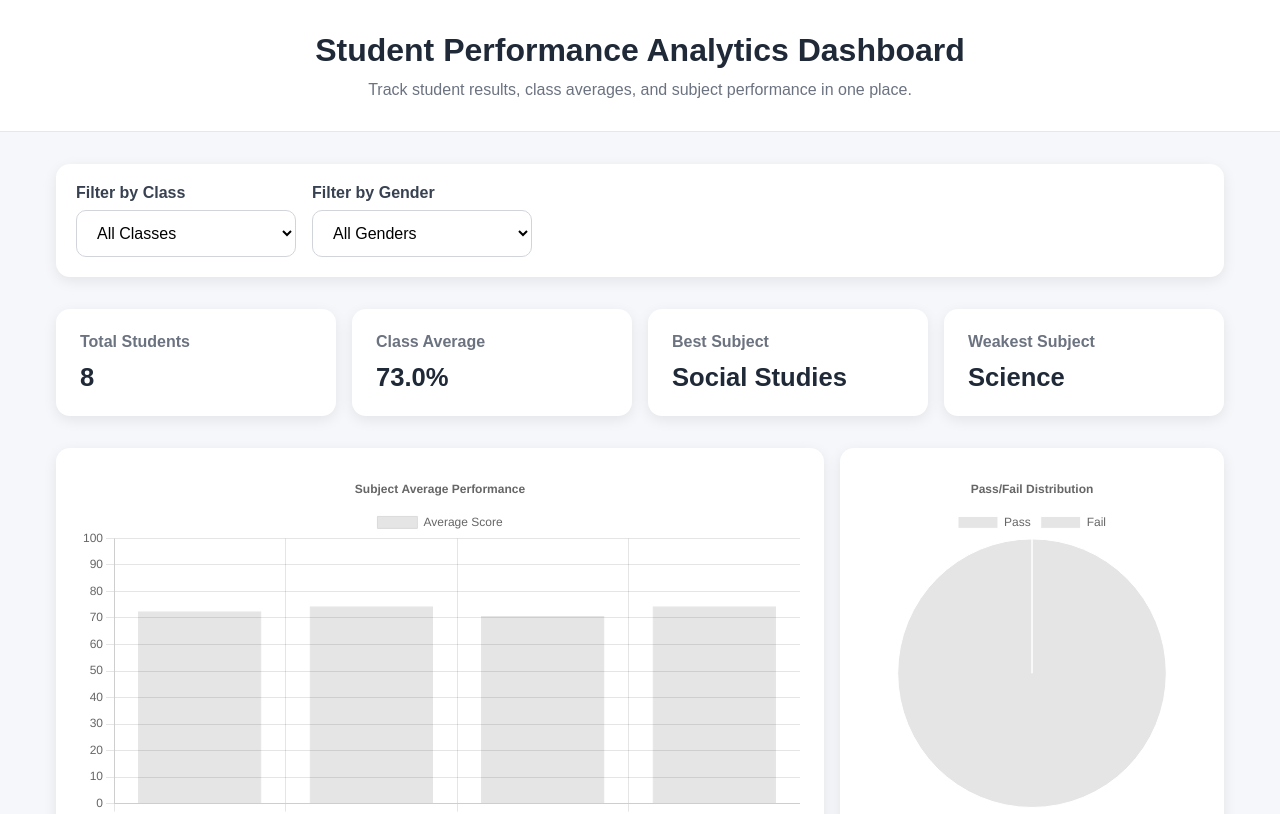
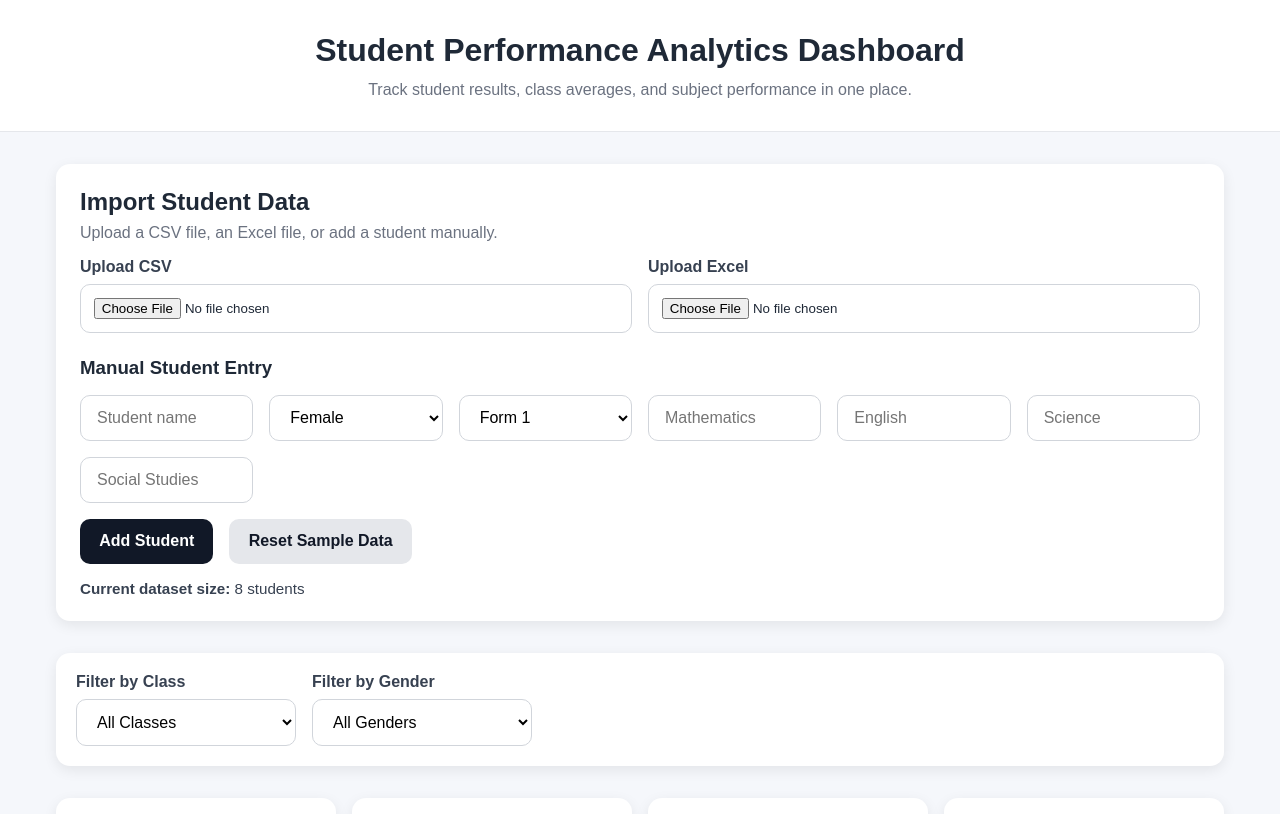
Before and after one commit to Nyantakyi-Francis/student-performance-dashboard, a React (Vite) app: page / in a window 1280 px wide. Shown: the top 814 px of the page. Built offline with nearby package versions, Linux system fonts and the light colour scheme.

Commit message:
Add CSV upload, Excel upload, and manual student entry

```diff
--- a/package.json
+++ b/package.json
@@ -11,9 +11,11 @@
   },
   "dependencies": {
     "chart.js": "^4.5.1",
+    "papaparse": "^5.5.3",
     "react": "^19.2.4",
     "react-chartjs-2": "^5.3.1",
-    "react-dom": "^19.2.4"
+    "react-dom": "^19.2.4",
+    "xlsx": "^0.18.5"
   },
   "devDependencies": {
     "@eslint/js": "^9.39.4",
--- a/src/App.css
+++ b/src/App.css
@@ -130,4 +130,98 @@ th {
   border-radius: 10px;
   background: #ffffff;
   font-size: 1rem;
+}.data-manager {
+  margin-bottom: 2rem;
 }
+
+.data-manager-card {
+  background: #ffffff;
+  padding: 1.5rem;
+  border-radius: 14px;
+  box-shadow: 0 4px 14px rgba(0, 0, 0, 0.08);
+}
+
+.data-manager-card h2 {
+  margin-bottom: 0.5rem;
+}
+
+.data-manager-card p {
+  color: #6b7280;
+  margin-bottom: 1rem;
+}
+
+.upload-grid {
+  display: grid;
+  grid-template-columns: repeat(auto-fit, minmax(220px, 1fr));
+  gap: 1rem;
+  margin-bottom: 1.5rem;
+}
+
+.upload-box {
+  display: flex;
+  flex-direction: column;
+  gap: 0.5rem;
+}
+
+.upload-box label {
+  font-weight: 600;
+  color: #374151;
+}
+
+.upload-box input[type='file'] {
+  padding: 0.8rem;
+  border: 1px solid #d1d5db;
+  border-radius: 10px;
+  background: #ffffff;
+}
+
+.manual-form h3 {
+  margin-bottom: 1rem;
+}
+
+.manual-grid {
+  display: grid;
+  grid-template-columns: repeat(auto-fit, minmax(160px, 1fr));
+  gap: 1rem;
+  margin-bottom: 1rem;
+}
+
+.manual-grid input,
+.manual-grid select {
+  padding: 0.8rem 1rem;
+  border: 1px solid #d1d5db;
+  border-radius: 10px;
+  background: #ffffff;
+  font-size: 1rem;
+}
+
+.manual-actions {
+  display: flex;
+  flex-wrap: wrap;
+  gap: 1rem;
+  margin-bottom: 1rem;
+}
+
+.manual-actions button {
+  padding: 0.85rem 1.2rem;
+  border: none;
+  border-radius: 10px;
+  cursor: pointer;
+  font-size: 1rem;
+  font-weight: 600;
+}
+
+.manual-actions button[type='submit'] {
+  background: #111827;
+  color: #ffffff;
+}
+
+.secondary-button {
+  background: #e5e7eb;
+  color: #111827;
+}
+
+.data-summary {
+  color: #374151;
+  font-size: 0.95rem;
+}
--- a/src/App.jsx
+++ b/src/App.jsx
@@ -1,13 +1,15 @@
 import { useMemo, useState } from 'react'
 import './App.css'
-import students from './data/students'
+import initialStudents from './data/students'
 import DashboardCards from './components/DashboardCards'
 import SubjectBarChart from './components/SubjectBarChart'
 import PerformancePieChart from './components/PerformancePieChart'
 import StudentTable from './components/StudentTable'
 import FilterBar from './components/FilterBar'
+import DataManager from './components/DataManager'
 
 function App() {
+  const [students, setStudents] = useState(initialStudents)
   const [selectedClass, setSelectedClass] = useState('All')
   const [selectedGender, setSelectedGender] = useState('All')
 
@@ -22,7 +24,7 @@ function App() {
 
       return matchesClass && matchesGender
     })
-  }, [selectedClass, selectedGender])
+  }, [students, selectedClass, selectedGender])
 
   return (
     <div className="app">
@@ -35,6 +37,8 @@ function App() {
       </header>
 
       <main className="main-content">
+        <DataManager students={students} setStudents={setStudents} />
+
         <FilterBar
           selectedClass={selectedClass}
           setSelectedClass={setSelectedClass}
--- /dev/null
+++ b/src/components/DataManager.jsx
@@ -0,0 +1,259 @@
+import { useState } from 'react'
+import Papa from 'papaparse'
+import * as XLSX from 'xlsx'
+
+function DataManager({ students, setStudents }) {
+  const [formData, setFormData] = useState({
+    name: '',
+    gender: 'Female',
+    class: 'Form 1',
+    mathematics: '',
+    english: '',
+    science: '',
+    socialStudies: '',
+  })
+
+  const normalizeStudent = (row, index = 0) => {
+    const normalized = {
+      id: Date.now() + index,
+      name: row.name || row.Name || '',
+      gender: row.gender || row.Gender || '',
+      class: row.class || row.Class || '',
+      mathematics: Number(row.mathematics || row.Mathematics || 0),
+      english: Number(row.english || row.English || 0),
+      science: Number(row.science || row.Science || 0),
+      socialStudies: Number(
+        row.socialStudies ||
+          row['Social Studies'] ||
+          row.social_studies ||
+          row.SocialStudies ||
+          0
+      ),
+    }
+
+    return normalized
+  }
+
+  const isValidStudent = (student) => {
+    return (
+      student.name &&
+      student.gender &&
+      student.class &&
+      !Number.isNaN(student.mathematics) &&
+      !Number.isNaN(student.english) &&
+      !Number.isNaN(student.science) &&
+      !Number.isNaN(student.socialStudies)
+    )
+  }
+
+  const handleCsvUpload = (event) => {
+    const file = event.target.files[0]
+    if (!file) return
+
+    Papa.parse(file, {
+      header: true,
+      skipEmptyLines: true,
+      complete: (results) => {
+        const parsedStudents = results.data
+          .map((row, index) => normalizeStudent(row, index))
+          .filter(isValidStudent)
+
+        if (parsedStudents.length > 0) {
+          setStudents(parsedStudents)
+        } else {
+          alert('No valid CSV data found. Please check your column names.')
+        }
+      },
+      error: () => {
+        alert('Failed to parse CSV file.')
+      },
+    })
+
+    event.target.value = ''
+  }
+
+  const handleExcelUpload = async (event) => {
+    const file = event.target.files[0]
+    if (!file) return
+
+    try {
+      const buffer = await file.arrayBuffer()
+      const workbook = XLSX.read(buffer)
+      const firstSheetName = workbook.SheetNames[0]
+      const worksheet = workbook.Sheets[firstSheetName]
+      const jsonData = XLSX.utils.sheet_to_json(worksheet)
+
+      const parsedStudents = jsonData
+        .map((row, index) => normalizeStudent(row, index))
+        .filter(isValidStudent)
+
+      if (parsedStudents.length > 0) {
+        setStudents(parsedStudents)
+      } else {
+        alert('No valid Excel data found. Please check your column names.')
+      }
+    } catch (error) {
+      alert('Failed to parse Excel file.')
+    }
+
+    event.target.value = ''
+  }
+
+  const handleChange = (event) => {
+    const { name, value } = event.target
+    setFormData((prev) => ({
+      ...prev,
+      [name]: value,
+    }))
+  }
+
+  const handleManualSubmit = (event) => {
+    event.preventDefault()
+
+    const newStudent = {
+      id: Date.now(),
+      name: formData.name.trim(),
+      gender: formData.gender,
+      class: formData.class,
+      mathematics: Number(formData.mathematics),
+      english: Number(formData.english),
+      science: Number(formData.science),
+      socialStudies: Number(formData.socialStudies),
+    }
+
+    if (
+      !newStudent.name ||
+      Number.isNaN(newStudent.mathematics) ||
+      Number.isNaN(newStudent.english) ||
+      Number.isNaN(newStudent.science) ||
+      Number.isNaN(newStudent.socialStudies)
+    ) {
+      alert('Please complete all fields correctly.')
+      return
+    }
+
+    setStudents((prev) => [...prev, newStudent])
+
+    setFormData({
+      name: '',
+      gender: 'Female',
+      class: 'Form 1',
+      mathematics: '',
+      english: '',
+      science: '',
+      socialStudies: '',
+    })
+  }
+
+  const resetToSampleData = async () => {
+    const module = await import('../data/students')
+    setStudents(module.default)
+  }
+
+  return (
+    <section className="data-manager">
+      <div className="data-manager-card">
+        <h2>Import Student Data</h2>
+        <p>
+          Upload a CSV file, an Excel file, or add a student manually.
+        </p>
+
+        <div className="upload-grid">
+          <div className="upload-box">
+            <label htmlFor="csvUpload">Upload CSV</label>
+            <input
+              id="csvUpload"
+              type="file"
+              accept=".csv"
+              onChange={handleCsvUpload}
+            />
+          </div>
+
+          <div className="upload-box">
+            <label htmlFor="excelUpload">Upload Excel</label>
+            <input
+              id="excelUpload"
+              type="file"
+              accept=".xlsx,.xls"
+              onChange={handleExcelUpload}
+            />
+          </div>
+        </div>
+
+        <form className="manual-form" onSubmit={handleManualSubmit}>
+          <h3>Manual Student Entry</h3>
+
+          <div className="manual-grid">
+            <input
+              type="text"
+              name="name"
+              placeholder="Student name"
+              value={formData.name}
+              onChange={handleChange}
+            />
+
+            <select name="gender" value={formData.gender} onChange={handleChange}>
+              <option value="Female">Female</option>
+              <option value="Male">Male</option>
+            </select>
+
+            <select name="class" value={formData.class} onChange={handleChange}>
+              <option value="Form 1">Form 1</option>
+              <option value="Form 2">Form 2</option>
+              <option value="Form 3">Form 3</option>
+            </select>
+
+            <input
+              type="number"
+              name="mathematics"
+              placeholder="Mathematics"
+              value={formData.mathematics}
+              onChange={handleChange}
+            />
+
+            <input
+              type="number"
+              name="english"
+              placeholder="English"
+              value={formData.english}
+              onChange={handleChange}
+            />
+
+            <input
+              type="number"
+              name="science"
+              placeholder="Science"
+              value={formData.science}
+              onChange={handleChange}
+            />
+
+            <input
+              type="number"
+              name="socialStudies"
+              placeholder="Social Studies"
+              value={formData.socialStudies}
+              onChange={handleChange}
+            />
+          </div>
+
+          <div className="manual-actions">
+            <button type="submit">Add Student</button>
+            <button
+              type="button"
+              className="secondary-button"
+              onClick={resetToSampleData}
+            >
+              Reset Sample Data
+            </button>
+          </div>
+        </form>
+
+        <div className="data-summary">
+          <strong>Current dataset size:</strong> {students.length} students
+        </div>
+      </div>
+    </section>
+  )
+}
+
+export default DataManager
```
Also changed, not shown: 1 other file (tests, documents, lock files or other folders).
